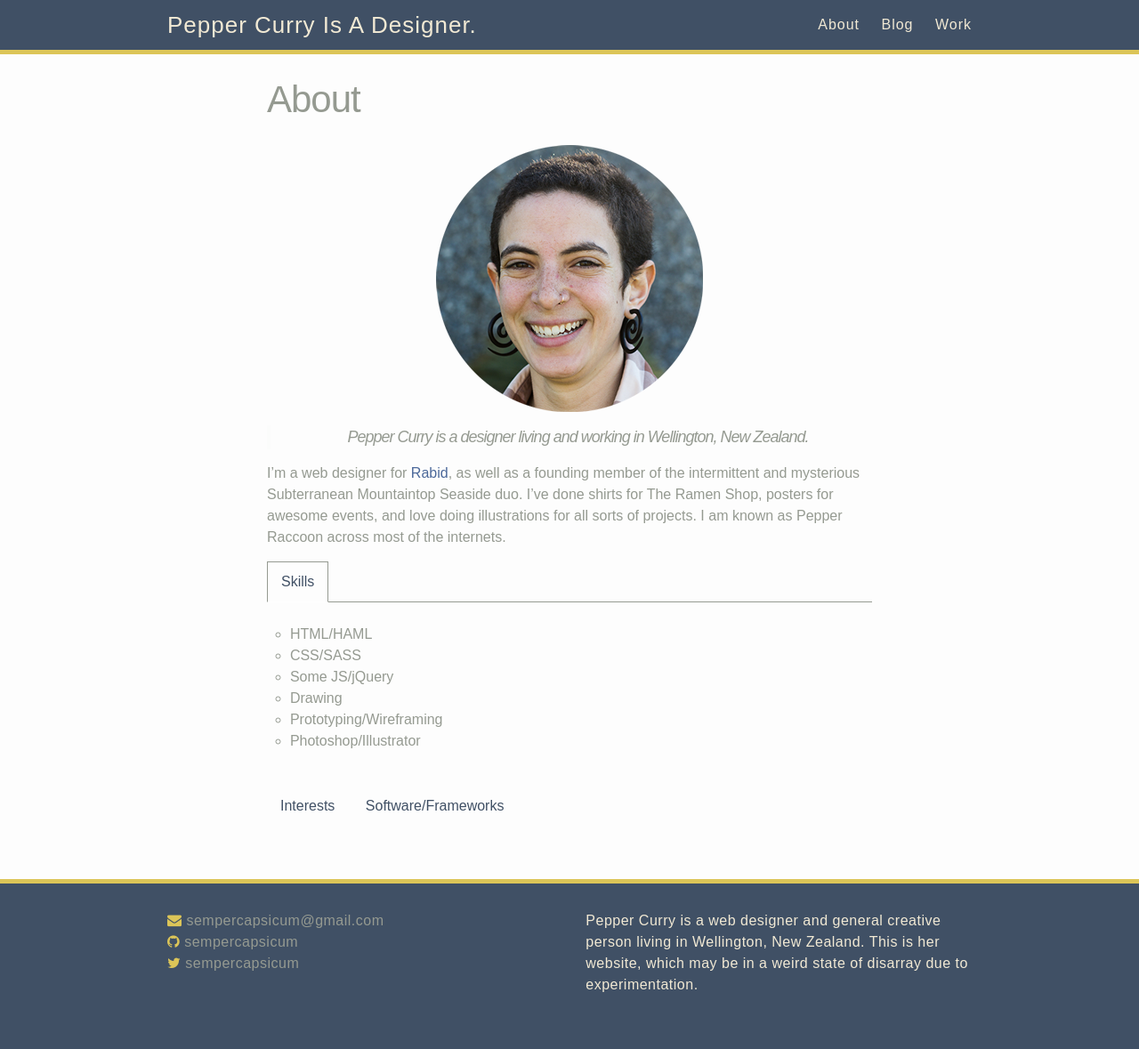
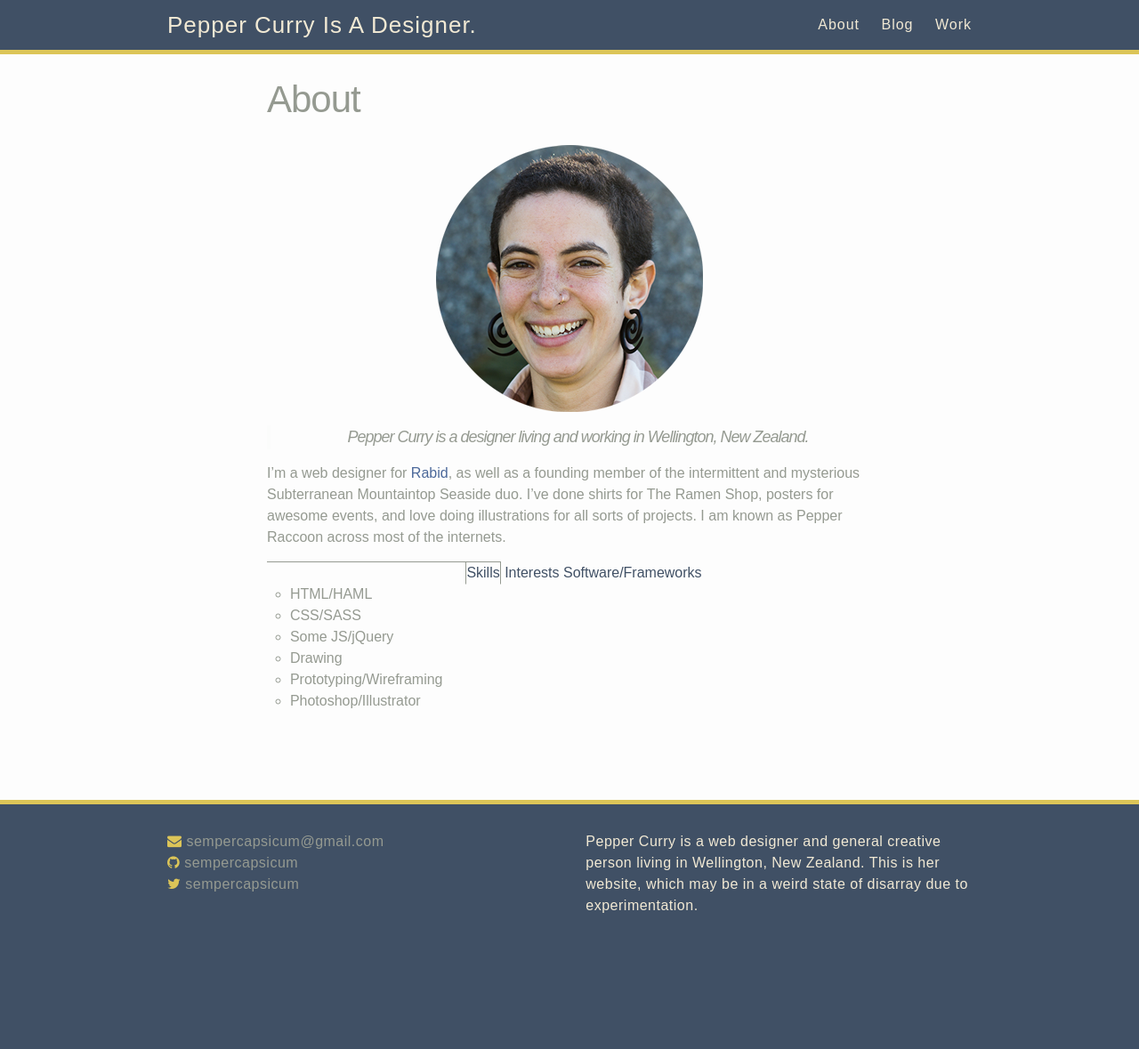
Before and after one commit to sempercapsicum/sempercapsicum.github.io, a Jekyll site: the page built from about.md, in a window 1280 px wide. Shown: the whole page at 89% size. Built offline with Jekyll 4.4.1, drawn with Linux system fonts in a browser that asks for light colours; nearby versions of some CDN libraries; after the commit the page ends 1090 px from its top, so only the background shows below that.

Commit message:
still broken but wtf

```diff
--- a/_sass/_features.scss
+++ b/_sass/_features.scss
@@ -1,16 +1,16 @@
-// Refills Tabs
+//Refills tabs
 
 .accordion-tabs-minimal {
-  $tab-border-color: $grey-color;
+  $tab-border-color: $grey;
   $tab-border: 1px solid $tab-border-color;
   $tab-content-background: $background-color;
-  $tab-active-background: $background-color;
+  $tab-active-background: $tab-content-background;
   $tab-inactive-color: $background-color;
-  $tab-inactive-hover-color: $blue;
-  $tab-mode: 960px;
+  $tab-inactive-hover-color: darken($grey, 5);
+  $tab-mode: $on-laptop;
 
   @include clearfix;
-  margin-bottom: $spacing-unit;
+  margin-bottom: 1.5em;
 
   li.tab-header-and-content {
     @include media($tab-mode) {
@@ -20,13 +20,11 @@
 
   a.tab-link {
     background-color: $tab-inactive-color;
-    border-top: 0;
+    border-top: $tab-border;
     color: $dark-blue;
-    display: inline-block;
-    vertical-align: baseline;
-    zoom: 1;
+    display: block;
     font-weight: 400;
-    padding: 10px 15px;
+    padding: 1.5em/2 1.618em;
 
     @include media($tab-mode) {
       @include inline-block;
@@ -46,7 +44,7 @@
 
       @include media($tab-mode) {
         border: $tab-border;
-        border-bottom-color: $white;
+        border-bottom-color: $tab-active-background;
         margin-bottom: -1px;
       }
     }
@@ -54,10 +52,11 @@
 
   .tab-content {
     display: none;
-    padding: 1.5em 1.618em;;
+    padding: 1.5em 1.618em;
 
     @include media($tab-mode) {
       border-top: $tab-border;
+      float: left;
     }
   }
 }
```
